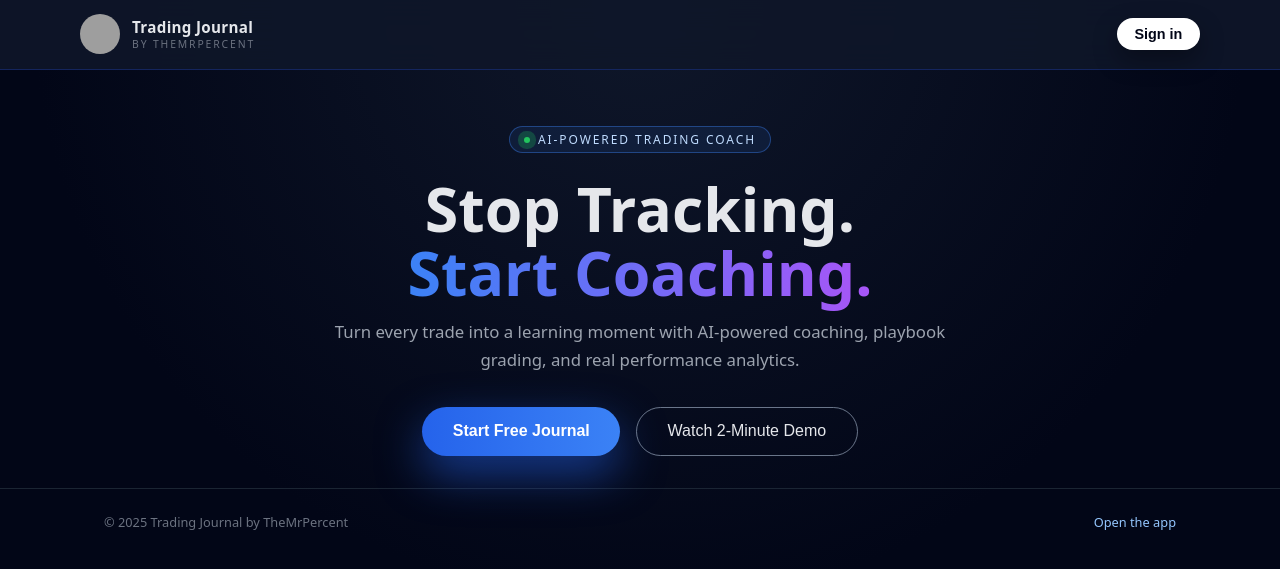
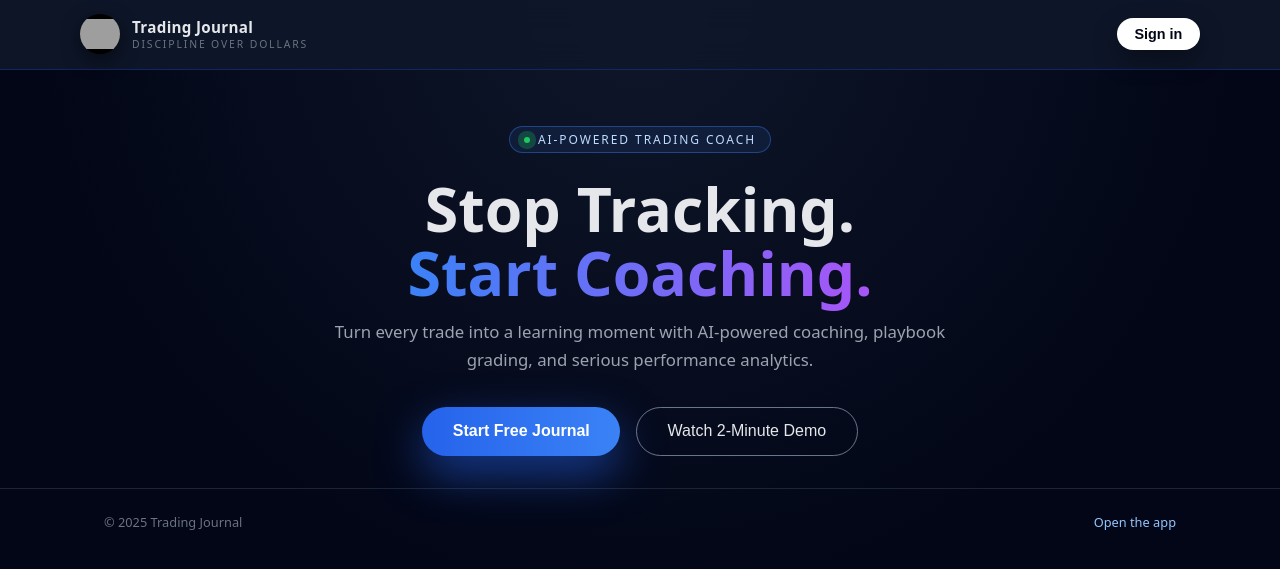
Before and after one commit to reddyshashi8/trading-journal-landing, a Jekyll site: the page index.html, which Jekyll copies as it is, in a window 1280 px wide. Shown: the top 569 px of the page. Built offline with Jekyll 4.4.1, drawn with Linux system fonts in a browser that asks for light colours; grey boxes are pictures that could not be loaded.

Commit message:
Update index.html

```diff
--- a/index.html
+++ b/index.html
@@ -2,11 +2,11 @@
 <html lang="en">
   <head>
     <meta charset="utf-8" />
-    <title>Trading Journal by TheMrPercent</title>
+    <title>Trading Journal</title>
     <meta name="viewport" content="width=device-width, initial-scale=1" />
     <meta
       name="description"
-      content="Trading Journal by TheMrPercent turns every trade into a learning moment with AI-powered coaching, playbook grading, and performance analytics."
+      content="Trading Journal turns every trade into a learning moment with AI-powered coaching, playbook grading, and performance analytics."
     />
 
     <style>
@@ -29,7 +29,7 @@
         font-family: system-ui, -apple-system, BlinkMacSystemFont, "Segoe UI",
           sans-serif;
         color: var(--text-main);
-        background: radial-gradient(circle at top, #0f172a 0, #020617 55%);
+        background: radial-gradient(circle at top, #0f172a 0%, #020617 55%);
       }
 
       a {
@@ -50,7 +50,7 @@
         top: 0;
         z-index: 40;
         border-bottom: 1px solid rgba(30, 64, 175, 0.4);
-        background: rgba(15, 23, 42, 0.9);
+        background: rgba(15, 23, 42, 0.92);
         backdrop-filter: blur(16px);
       }
 
@@ -67,9 +67,9 @@
         gap: 0.75rem;
       }
 
-      /* ===== LOGO (MATCHES UPLOADED BRAND) ===== */
+      /* ===== LOGO ===== */
 
-      .logo-circle {
+      .logo {
         height: 40px;
         width: 40px;
         border-radius: 50%;
@@ -78,10 +78,10 @@
         align-items: center;
         justify-content: center;
         overflow: hidden;
-        box-shadow: 0 6px 18px rgba(0, 0, 0, 0.45);
+        box-shadow: 0 6px 18px rgba(0, 0, 0, 0.5);
       }
 
-      .logo-circle img {
+      .logo img {
         width: 100%;
         height: 100%;
         object-fit: contain;
@@ -231,27 +231,17 @@
     <header>
       <div class="container nav">
         <div class="nav-left">
-      <img
-        src="WhatsApp-Image-2025-12-27-at-6.48.27-PM.jpg"
-        alt="Percent logo"
-        style="
-          height: 40px;
-          width: 40px;
-          border-radius: 999px;
-          display: block;
-          object-fit: cover;
-        "
-      />
+          <div class="logo">
+            <img src="logo-percent.jpeg" alt="Percent logo" />
+          </div>
           <div>
             <div class="brand-title">Trading Journal</div>
-        <div class="brand-subtitle">BY THEMRPERCENT</div>
+            <div class="brand-subtitle">DISCIPLINE OVER DOLLARS</div>
           </div>
         </div>
-
         <button class="nav-cta" onclick="goToApp()">Sign in</button>
       </div>
     </header>
-
 
     <main>
       <section class="hero container">
@@ -267,23 +257,31 @@
 
         <p class="hero-subtitle">
           Turn every trade into a learning moment with AI-powered coaching,
-          playbook grading, and real performance analytics.
+          playbook grading, and serious performance analytics.
         </p>
 
         <div class="hero-ctas">
-          <button class="btn-primary" onclick="goToApp()">Start Free Journal</button>
-          <button class="btn-outline" onclick="goToApp()">Watch 2-Minute Demo</button>
+          <button class="btn-primary" onclick="goToApp()">
+            Start Free Journal
+          </button>
+          <button class="btn-outline" onclick="goToApp()">
+            Watch 2-Minute Demo
+          </button>
         </div>
       </section>
     </main>
 
     <footer>
       <div class="container footer-inner">
-        <div>© <span id="year"></span> Trading Journal by TheMrPercent</div>
+        <div>© <span id="year"></span> Trading Journal</div>
         <div>
-          <a class="footer-link" href="https://app.themrpercent.com" target="_blank">
-            Open the app
-          </a>
+          <a
+            class="footer-link"
+            href="https://app.themrpercent.com"
+            target="_blank"
+            rel="noreferrer"
+            >Open the app</a
+          >
         </div>
       </div>
     </footer>
```
Lines whose indentation alone changed are shown as unchanged.
